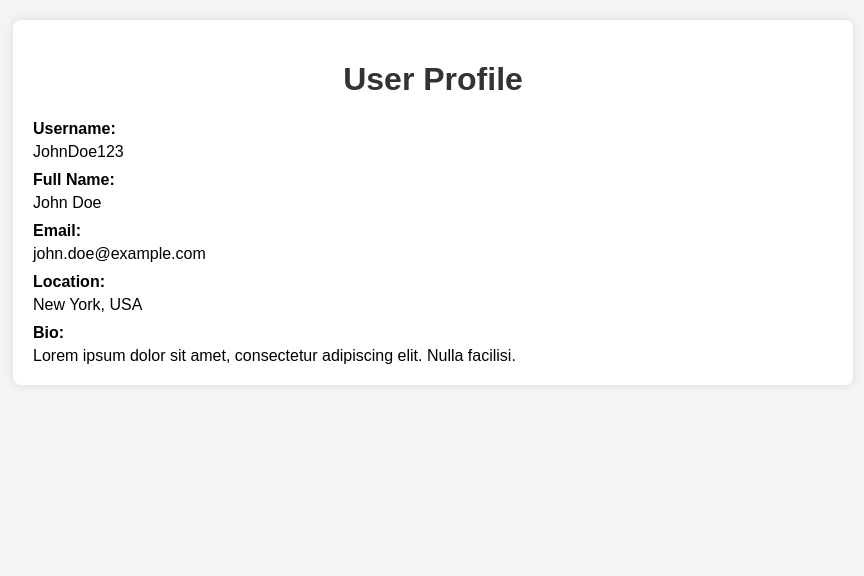
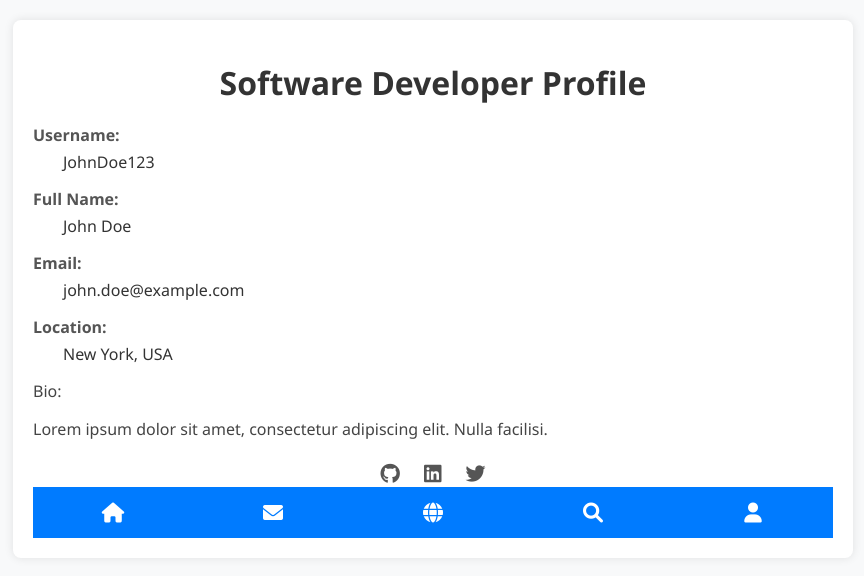
Before and after one commit to AbinashStar/abinashstar.github.io, a plain HTML site: page index.html in a window 1280 px wide. Shown: the whole page, without its empty margins (207-1071 px from the left). Drawn offline with Linux system fonts and the light colour scheme.

Commit message:
Update index.html

```diff
--- a/index.html
+++ b/index.html
@@ -3,13 +3,15 @@
 <head>
     <meta charset="UTF-8">
     <meta name="viewport" content="width=device-width, initial-scale=1.0">
-    <title>User Profile</title>
+    <title>Software Developer Profile</title>
+    <link rel="stylesheet" href="https://cdnjs.cloudflare.com/ajax/libs/font-awesome/6.0.0-beta3/css/all.min.css" integrity="sha512-nT7bzEEbmQkp+fzjrYWLs2SlnR8ZVRnld1sD7rYIv9k3SJCGi7hn4ZvM/oRIfRLoF6qA7yOv04v/8sU5xL6q9w==" crossorigin="anonymous" referrerpolicy="no-referrer" />
     <style>
         body {
-            font-family: Arial, sans-serif;
+            font-family: 'Segoe UI', Tahoma, Geneva, Verdana, sans-serif;
             margin: 0;
             padding: 0;
-            background-color: #f4f4f4;
+            background-color: #f8f9fa;
+            color: #333;
         }
         .container {
             max-width: 800px;
@@ -22,25 +24,62 @@
         h1 {
             text-align: center;
             color: #333;
+            margin-bottom: 20px;
         }
         .profile-info {
             margin-top: 20px;
         }
         .profile-info label {
             font-weight: bold;
+            color: #555;
+            display: block;
         }
         .profile-info p {
             margin-top: 5px;
-            margin-bottom: 10px;
+            margin-bottom: 15px;
+            color: #333;
+            margin-left: 30px;
         }
-        .profile-info p:last-child {
-            margin-bottom: 0;
+        .bio {
+            margin-top: 15px;
+            color: #444;
+        }
+        .social-icons {
+            text-align: center;
+            margin-top: 20px;
+        }
+        .social-icons a {
+            color: #555;
+            text-decoration: none;
+            margin: 0 10px;
+            font-size: 20px;
+            transition: color 0.3s ease;
+        }
+        .social-icons a:hover {
+            color: #007bff;
+        }
+        .icon-bar {
+            width: 100%;
+            background-color: #007bff;
+            overflow: hidden;
+        }
+        .icon-bar a {
+            float: left;
+            width: 20%;
+            text-align: center;
+            padding: 12px 0;
+            transition: all 0.3s ease;
+            color: white;
+            font-size: 20px;
+        }
+        .icon-bar a:hover {
+            background-color: #0056b3;
         }
     </style>
 </head>
 <body>
     <div class="container">
-        <h1>User Profile</h1>
+        <h1>Software Developer Profile</h1>
         <div class="profile-info">
             <label for="username">Username:</label>
             <p id="username">JohnDoe123</p>
@@ -50,8 +89,22 @@
             <p id="email">john.doe@example.com</p>
             <label for="location">Location:</label>
             <p id="location">New York, USA</p>
+        </div>
+        <div class="bio">
             <label for="bio">Bio:</label>
             <p id="bio">Lorem ipsum dolor sit amet, consectetur adipiscing elit. Nulla facilisi.</p>
+        </div>
+        <div class="social-icons">
+            <a href="https://github.com/johndoe" target="_blank"><i class="fab fa-github"></i></a>
+            <a href="https://linkedin.com/in/johndoe" target="_blank"><i class="fab fa-linkedin"></i></a>
+            <a href="https://twitter.com/johndoe" target="_blank"><i class="fab fa-twitter"></i></a>
+        </div>
+        <div class="icon-bar">
+            <a href="#"><i class="fas fa-home"></i></a>
+            <a href="#"><i class="fas fa-envelope"></i></a>
+            <a href="#"><i class="fas fa-globe"></i></a>
+            <a href="#"><i class="fas fa-search"></i></a>
+            <a href="#"><i class="fas fa-user"></i></a>
         </div>
     </div>
 </body>
```
